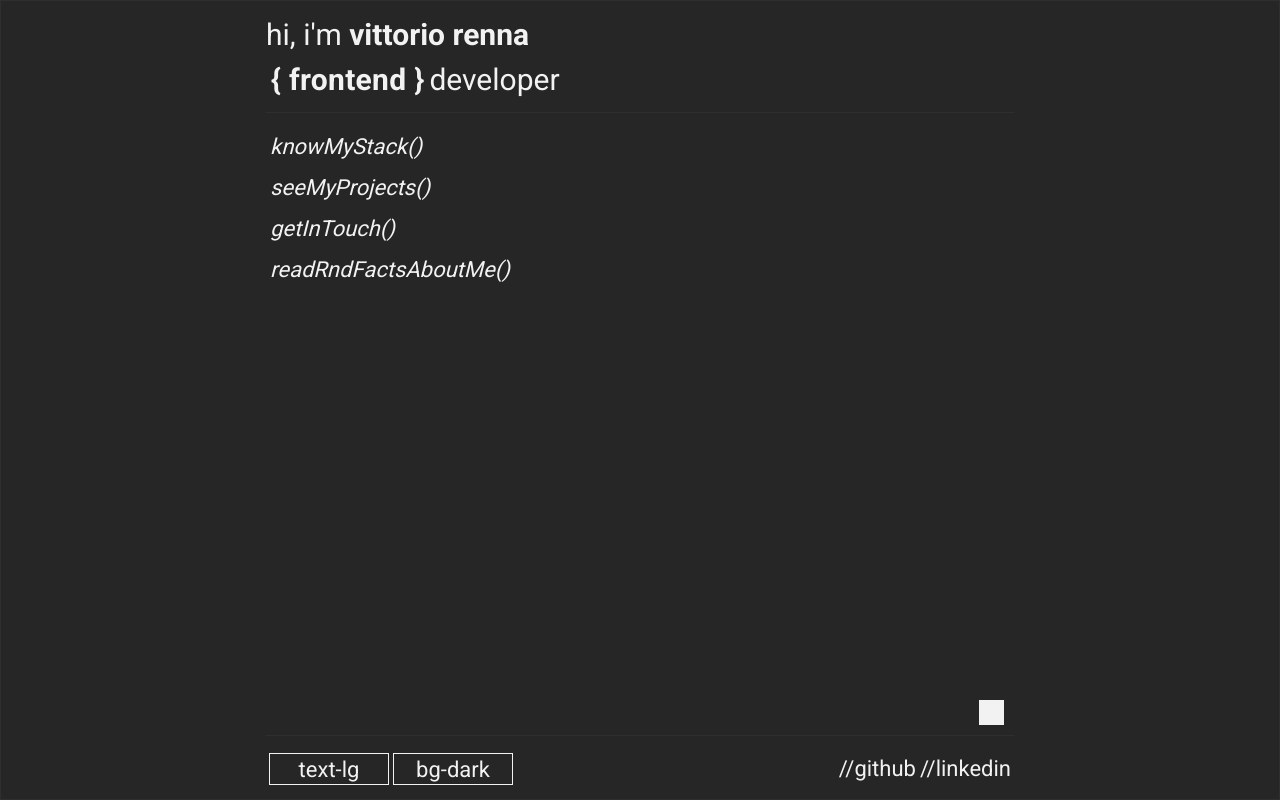
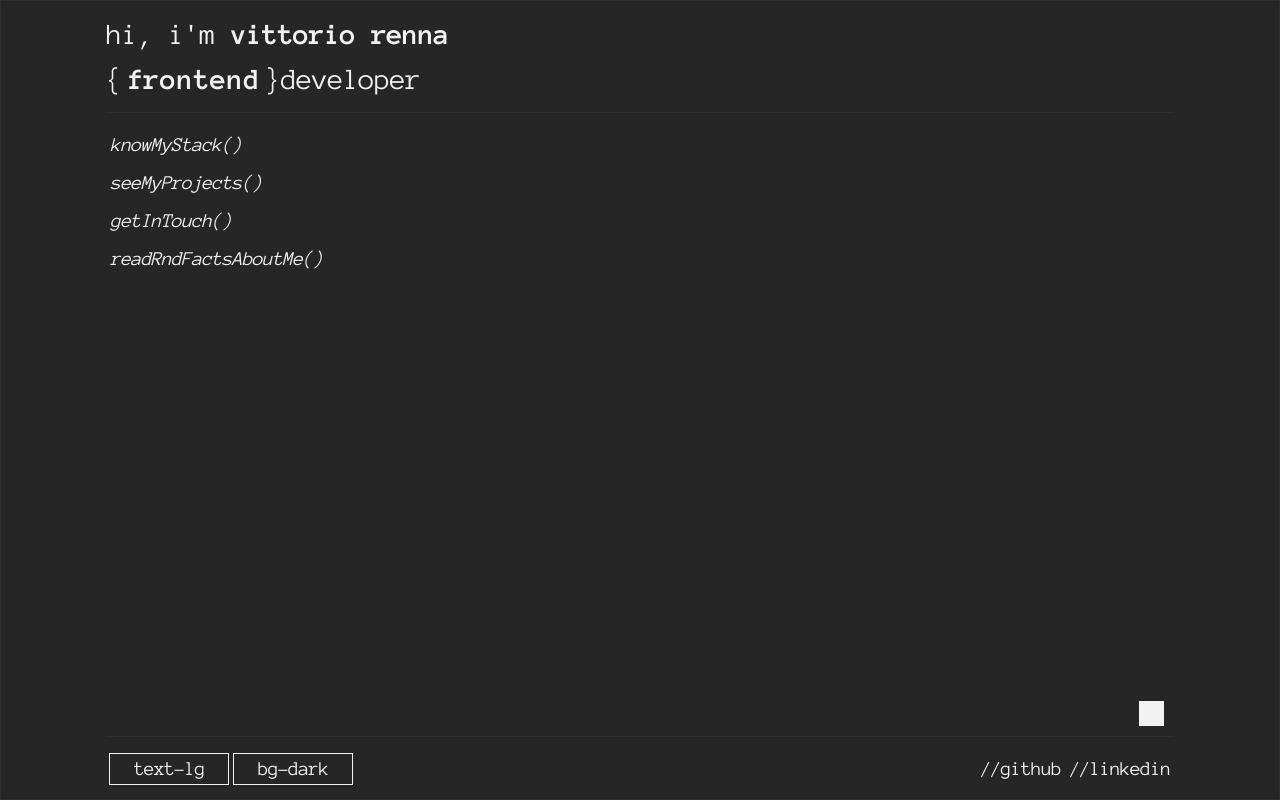
Before and after one commit to rennavittorio/personal-portfolio, a Vue app: page / in a window 1280 px wide. Built offline with nearby package versions, Linux system fonts and the light colour scheme.

Commit message:
edit: edit hover colors edit: edit lg main text size edit: edit links in contact section

```diff
--- a/src/App.vue
+++ b/src/App.vue
@@ -22,7 +22,8 @@ export default {
 
 <template>
 
-  <div :class="['page-site', 'font-roboto',
+
+  <div :class="['page-site', 'font-anonymous', 'tracking-tighter',
   store.mode===0?'light-v':'dark-v',
   'flex', 'flex-col']">
 
@@ -36,16 +37,16 @@ export default {
     />
 
     <MainComp
-    :class="[store.textSize === 'lg'?'text-[22px]':'',
-    store.textSize === 'md'?'text-[18px]':'',
-    store.textSize === 'sm'?'text-[14px]':'',
+    :class="[store.textSize === 'lg'?'text-[20px]':'',
+    store.textSize === 'md'?'text-[16px]':'',
+    store.textSize === 'sm'?'text-[12px]':'',
     ]"
     />
 
     <FooterComp
-    :class="[store.textSize === 'lg'?'text-[22px]':'',
-    store.textSize === 'md'?'text-[18px]':'',
-    store.textSize === 'sm'?'text-[14px]':'',
+    :class="[store.textSize === 'lg'?'text-[20px]':'',
+    store.textSize === 'md'?'text-[16px]':'',
+    store.textSize === 'sm'?'text-[12px]':'',
     ]"
     />
 
@@ -53,6 +54,9 @@ export default {
 
 
   </div>
+
+
+
 
 
 </template>
@@ -64,6 +68,7 @@ export default {
   padding: 10px;
   border: 1px solid #2f2f2f;
 }
+
 
 .page-site.light-v {
   background-color: #f2f2f2;
--- a/src/components/FooterComp.vue
+++ b/src/components/FooterComp.vue
@@ -40,7 +40,7 @@ export default defineComponent ({
 
 
     <footer class="footer container p-1">
-        <div class="footer-wrapper flex justify-between items-end gap-3">
+        <div class="footer-wrapper flex justify-between items-center gap-3">
           <div class="btn-wrapper flex flex-wrap gap-1">
             <div
             @click="toggleText()"
@@ -61,7 +61,7 @@ export default defineComponent ({
               <span v-else-if="store.mode === 1">bg-dark</span>
             </div>
           </div>
-          <div class="links-wrapper flex flex-wrap gap-1">
+          <div class="links-wrapper flex flex-wrap gap-2">
             <a href="https://github.com/rennavittorio" target="_blank"
             class="hover:cursor-pointer hover:text-main-hv"
             >
--- a/src/components/HeaderComp.vue
+++ b/src/components/HeaderComp.vue
@@ -51,7 +51,7 @@ export default defineComponent({
 
         <h1 class="my-roles flex justify-start items-center flex-wrap">
             <!-- <span class="shrink-0"></span>i'm a  -->
-            <span class="dev-animation flicker"><strong>{ {{ roles[rolesCounter] }} }</strong></span>
+            {<span class="dev-animation flicker"><strong>{{ roles[rolesCounter] }}</strong></span>}
             <span class=""> developer</span>
         </h1>
     </header>
--- a/src/store.js
+++ b/src/store.js
@@ -48,7 +48,7 @@ const store = reactive({
             content: [
                 {
                     funcName: '@click="sendMail"',
-                    link: '#'
+                    link: 'mailto:renna.vittorio@gmail.com'
                 },
                 {
                     funcName: '@click="chatOnDiscord"',
@@ -56,7 +56,7 @@ const store = reactive({
                 },
                 {
                     funcName: '@click="seeMyLinkedin"',
-                    link: '#'
+                    link: 'https://www.linkedin.com/in/rennavittorio/'
                 },
                 {
                     funcName: '@click="downloadMyCurriculum"',
--- a/src/style.css
+++ b/src/style.css
@@ -1,6 +1,8 @@
-@import url('https://fonts.googleapis.com/css2?family=VT323&display=swap');
+
 @import url('https://fonts.googleapis.com/css2?family=Fira+Sans:wght@400;700&family=VT323&display=swap');
 @import url('https://fonts.googleapis.com/css2?family=Roboto:wght@400;700&display=swap');
+@import url('https://fonts.googleapis.com/css2?family=Anonymous+Pro:wght@400;700&family=Roboto+Mono:wght@400;700&family=Ubuntu+Mono:wght@400;700&display=swap');
+
 
 
 @tailwind base;
@@ -10,8 +12,21 @@
 
 
 .container {
-    max-width: 750px;
+    max-width: 85%;
 }
+
+@media screen AND (max-width: 1024px) {
+    .container {
+        max-width: 95%;
+    }
+}
+
+@media screen AND (max-width: 576px) {
+    .container {
+        max-width: 100%;
+    }
+}
+
 
 .container:not(:last-child){
     border: 1px solid transparent;
--- a/tailwind.config.js
+++ b/tailwind.config.js
@@ -12,15 +12,18 @@ export default {
       colors: {
         'main-bg-light': '#F2F2F2',
         'main-tx-light': '#262626',
-        'main-hv': '#7f7f7f',
+        'main-hv': '#00ff00',
         'main-bg-dark': '#262626',
         'main-tx-dark': '#f2f2f2'
       },
       fontFamily: {
         'cascadia': ['Cascadia Code', 'sans-serif'],
-        'vt323': ['VT323', 'monospace'],
         'fire': ['Fire Sans', 'sans-serif'],
         'roboto': ['Roboto', 'sans-serif'],
+        'vt323': ['VT323', 'monospace'],
+        'anonymous': ['Anonymous Pro', 'monospace'],
+        'ubuntu-mono': ['Ubuntu Mono', 'monospace'],
+        'roboto-mono': ['Roboto Mono', 'monospace'],
       }
     },
   },
```
